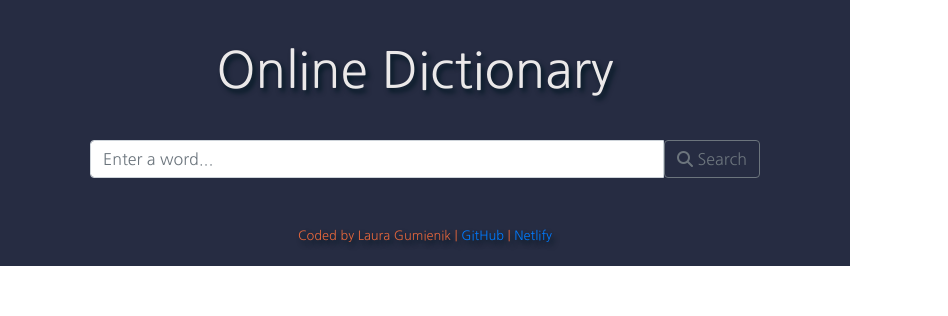
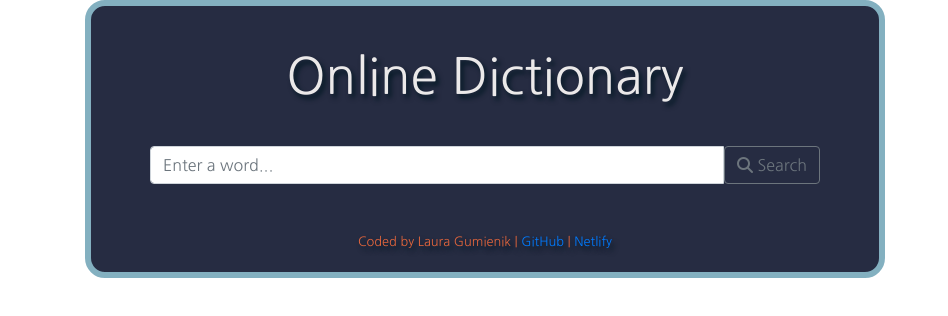
Before and after one commit to laura-g56/dictionary-react, a React (Create React App) app: page / in a window 1280 px wide. Shown: the top 316 px of the page, without its empty margins (0-948 px from the left). Built offline with nearby package versions, Linux system fonts and the light colour scheme; no server answers.

Commit message:
more styling amendments

```diff
--- a/src/App.css
+++ b/src/App.css
@@ -2,9 +2,6 @@
   font-family: "Nanum Gothic", sans-serif;
   text-align: center;
   text-shadow: 3px 4px 5px #001722;
-  background-color: #262c42;
-  background-size: auto;
-  max-width: 850px;
 }
 
 .App-header h1 {
@@ -16,6 +13,15 @@
   max-width: 800px;
 }
 
+.card {
+  display: block;
+  text-align: center;
+  background-color: #262c42;
+  border-radius: 20px;
+  border-width: 6px;
+  border-color: #83b0c0;
+  max-width: 800px;
+}
 /* .App-header {
   background-color: #282c34;
   min-height: 100vh;
--- a/src/App.js
+++ b/src/App.js
@@ -6,6 +6,7 @@ export default function App() {
   return (
     <div className="App">
       <div className="container">
+        <div className="card">
         <header className="App-header">
           {/* <img src={logo} className="App-logo img-fluid" alt="logo" /> */}
           <h1> Online Dictionary</h1>
@@ -16,5 +17,6 @@ export default function App() {
           <Footer />
         </div>
       </div>
+    </div>
   );
 }
--- a/src/Results.css
+++ b/src/Results.css
@@ -1,7 +1,7 @@
 .Results {
   text-align: left;
   background: #171c2e;
-  max-width: 700px;
+  max-width: 650px;
   margin: 20px auto;
   padding: 20px 40px;
   border-radius: 20px;
```
Lines whose indentation alone changed are shown as unchanged.
